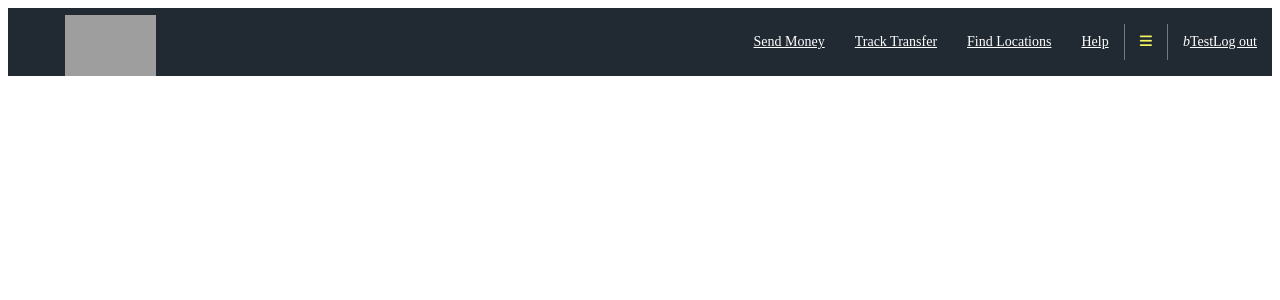
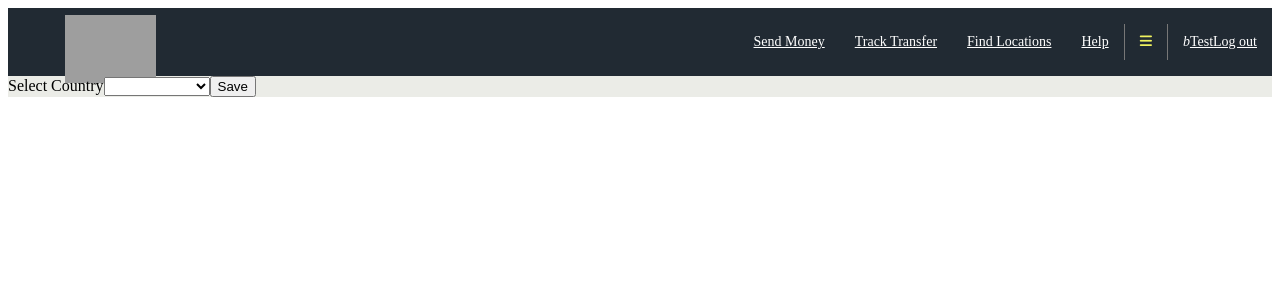
Before and after one commit to ankitkumar0111/angular-project, an Angular app: page /add in a window 1280 px wide. Before the commit this address led to /. Shown: the top 300 px of the page. Built offline with nearby package versions, Linux system fonts and the light colour scheme; data requests are answered from the project's data file; sample sign-in values are in the browser's storage; grey boxes are pictures that could not be loaded.

Commit message:
add receiver and my receiver component

```diff
--- /dev/null
+++ b/db.json
@@ -0,0 +1,45 @@
+{
+  "countries": [
+    {
+      "id": 1,
+      "name": "USA",
+      "fields": [
+        "firstName",
+        "lastName",
+        "address"
+      ]
+    },
+    {
+      "id": 2,
+      "name": "India",
+      "fields": [
+        "firstName",
+        "middleName",
+        "lastName",
+        "address"
+      ]
+    },
+    {
+      "id": 3,
+      "name": "Other Country",
+      "fields": [
+        "firstName",
+        "lastName"
+      ]
+    }
+  ],
+  "receivers": [
+    {
+      "country": "Other Country",
+      "firstName": "Ankit",
+      "lastName": "Singh",
+      "id": 1
+    },
+    {
+      "country": "Other Country",
+      "firstName": "Ankit",
+      "lastName": "Singh",
+      "id": 2
+    }
+  ]
+}
--- /dev/null
+++ b/src/app/add-receiver/add-receiver.component.html
@@ -0,0 +1,22 @@
+<form [formGroup]="receiverForm" (ngSubmit)="onSubmit()">
+    <label for="country">Select Country</label>
+    <select formControlName="country" id="country" (change)="onCountryChange()">
+      <option *ngFor="let country of countries" [value]="country.name">{{ country.name }}</option>
+    </select>
+
+    <div *ngIf="receiverForm.get('country').value">
+      <label for="firstName" *ngIf="receiverForm.get('firstName').enabled">First Name</label>
+      <input formControlName="firstName" id="firstName" *ngIf="receiverForm.get('firstName').enabled">
+
+      <label for="middleName" *ngIf="receiverForm.get('middleName').enabled">Middle Name</label>
+      <input formControlName="middleName" id="middleName" *ngIf="receiverForm.get('middleName').enabled">
+
+      <label for="lastName" *ngIf="receiverForm.get('lastName').enabled">Last Name</label>
+      <input formControlName="lastName" id="lastName" *ngIf="receiverForm.get('lastName').enabled">
+
+      <label for="address" *ngIf="receiverForm.get('address').enabled">Address</label>
+      <input formControlName="address" id="address"*ngIf="receiverForm.get('address').enabled">
+    </div>
+
+    <button type="submit">Save</button>
+  </form>
--- /dev/null
+++ b/src/app/add-receiver/add-receiver.component.ts
@@ -0,0 +1,57 @@
+import { Component, OnInit } from '@angular/core';
+import { FormBuilder, FormGroup, Validators } from '@angular/forms';
+import { Router } from '@angular/router';
+import { ReceiverService } from 'src/app/receiver.service';
+
+@Component({
+  selector: 'app-add-receiver',
+  templateUrl: './add-receiver.component.html',
+  styleUrls: ['./add-receiver.component.css']
+})
+export class AddReceiverComponent implements OnInit {
+
+  receiverForm: FormGroup;
+  countries: any[];
+
+  constructor(private fb: FormBuilder, private receiverService: ReceiverService,private router: Router) {}
+
+  ngOnInit() {
+    this.receiverForm = this.fb.group({
+      country: ['', Validators.required],
+      firstName: [''],
+      middleName: [''],
+      lastName: [''],
+      address: ['']
+    });
+
+    this.receiverService.getCountries().subscribe(countries => {
+      this.countries = countries;
+    });
+  }
+
+  // Method to handle form submission
+  onSubmit() {
+    const receiverData = this.receiverForm.value;
+    this.receiverService.postReceiver(receiverData).subscribe(response => {
+      // Handle response if needed
+    });
+    this.router.navigate(["/myreceiver"])
+  }
+
+  // Method to handle changes in selected country
+  onCountryChange() {
+    const selectedCountry = this.receiverForm.get('country').value;
+    const countryDetails = this.countries.find(country => country.name === selectedCountry);
+
+    // Enable/disable form controls based on selected country
+    const controls = ['firstName', 'middleName', 'lastName', 'address'];
+    controls.forEach(control => {
+      if (countryDetails.fields.includes(control)) {
+        this.receiverForm.get(control).enable();
+      } else {
+        this.receiverForm.get(control).disable();
+      }
+    });
+  }
+
+}
--- a/src/app/app-routing.module.ts
+++ b/src/app/app-routing.module.ts
@@ -4,16 +4,17 @@ import { LoginComponent } from './login/login.component';
 import { HomeComponent } from './home/home.component';
 import { MyReceiverComponent } from './my-receiver/my-receiver.component';
 import { AuthGuard } from './auth.guard';
+import { AddReceiverComponent } from './add-receiver/add-receiver.component';
 
 
 const routes: Routes = [
-  // {
-  //   path:'',
-  //   redirectTo:'/login',
-  //   pathMatch:'full'
-  // },
   {
     path:'',
+    redirectTo:'/home',
+    pathMatch:'full'
+  },
+  {
+    path:'home',
     component:HomeComponent
   },
   {
@@ -21,9 +22,17 @@ const routes: Routes = [
     component:LoginComponent
   },
   {
-    path:'my-receiver',
+    path:'myreceiver',
     component: MyReceiverComponent,
-    canActivate: [AuthGuard]
+    canActivate: [AuthGuard],
+    // children: [
+    //   { path: 'add', component: AddReceiverComponent },
+    // ]
+  },
+  {
+    path:'add',
+    component: AddReceiverComponent,
+    canActivate: [AuthGuard],
   }
 ];
 
--- a/src/app/login/login.component.ts
+++ b/src/app/login/login.component.ts
@@ -16,7 +16,7 @@ export class LoginComponent implements OnInit {
 
 
   constructor(
-    private formBuilder: FormBuilder  ) {
+    private formBuilder: FormBuilder, private router: Router  ) {
 
   }
 
@@ -50,8 +50,10 @@ export class LoginComponent implements OnInit {
     console.log("formdata", formData);
 
     if(formData.email === this.dummyEmail && formData.password === this.dummyPassword){
+      this.router.navigate(['/home']);
       alert("Login Successfull")
       sessionStorage.setItem("loggedIn", "true")
+      // this.router.navigate(['/home']);
     }
     else{
       alert("Invalid credentials")
--- a/src/app/my-receiver/my-receiver.component.html
+++ b/src/app/my-receiver/my-receiver.component.html
@@ -2,3 +2,5 @@
 <ul>
   <li *ngFor="let receiver of receivers">{{ receiver.firstName }} {{ receiver.lastName }}</li>
 </ul>
+
+<button (click)="navigateToAddReceiver()">Add Receiver</button>
--- a/src/app/my-receiver/my-receiver.component.ts
+++ b/src/app/my-receiver/my-receiver.component.ts
@@ -1,4 +1,6 @@
 import { Component, OnInit } from '@angular/core';
+import { ReceiverService } from '../receiver.service';
+import { Router } from '@angular/router';
 
 @Component({
   selector: 'app-my-receiver',
@@ -7,9 +9,18 @@ import { Component, OnInit } from '@angular/core';
 })
 export class MyReceiverComponent implements OnInit {
 
-  constructor() { }
+  receivers: any[];
 
-  ngOnInit(): void {
+  constructor(private receiverService: ReceiverService,private router: Router) {}
+
+  ngOnInit() {
+    this.receiverService.getReceivers().subscribe(receivers => {
+      this.receivers = receivers;
+    });
+  }
+
+  navigateToAddReceiver() {
+    this.router.navigate(['/add']);
   }
 
 }
--- /dev/null
+++ b/src/app/receiver.service.ts
@@ -0,0 +1,24 @@
+import { Injectable } from '@angular/core';
+import { HttpClient } from '@angular/common/http';
+import { Observable } from 'rxjs';
+
+@Injectable({
+  providedIn: 'root'
+})
+export class ReceiverService {
+  private apiUrl = 'http://localhost:3000'; // Replace with your JSON server URL
+
+  constructor(private http: HttpClient) {}
+
+  getCountries(): Observable<any[]> {
+    return this.http.get<any[]>(`${this.apiUrl}/countries`);
+  }
+
+  postReceiver(receiverData: any): Observable<any> {
+    return this.http.post<any>(`${this.apiUrl}/receivers`, receiverData);
+  }
+
+  getReceivers(): Observable<any[]> {
+    return this.http.get<any[]>(`${this.apiUrl}/receivers`);
+  }
+}
```
Also changed, not shown: src/app/app.module.ts (+7 -3 lines), src/app/services.service.ts (deleted, +0 -9 lines), src/app/add-receiver/add-receiver.component.css (added), 2 other files (tests, documents, lock files or other folders).
